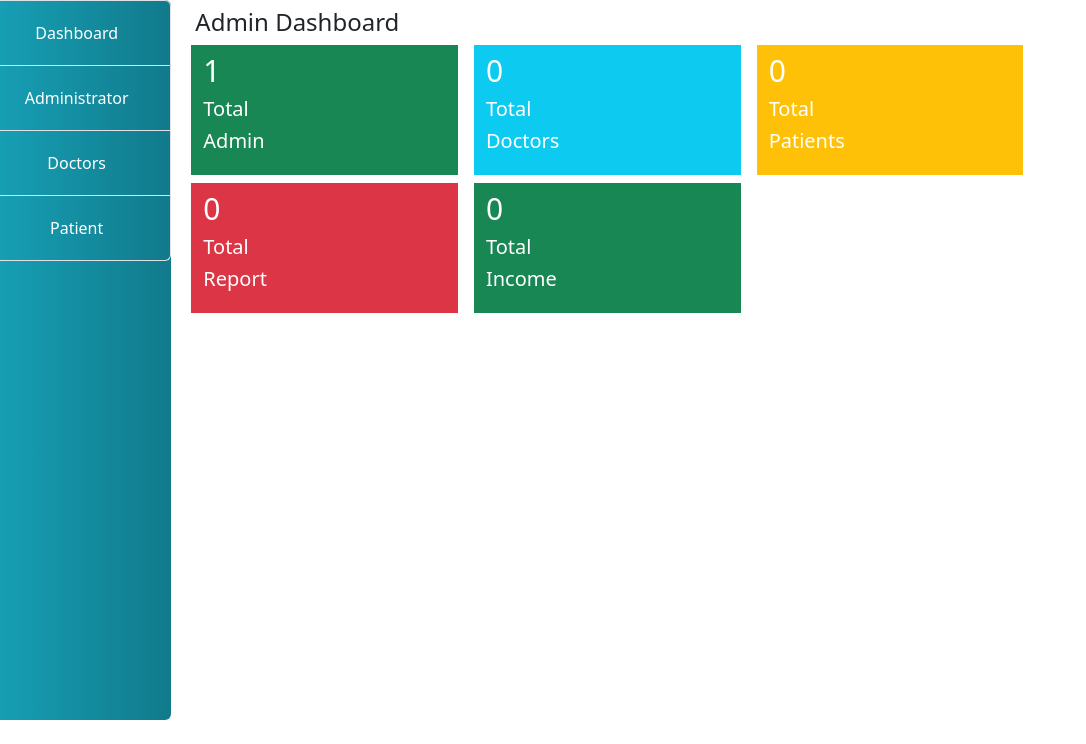
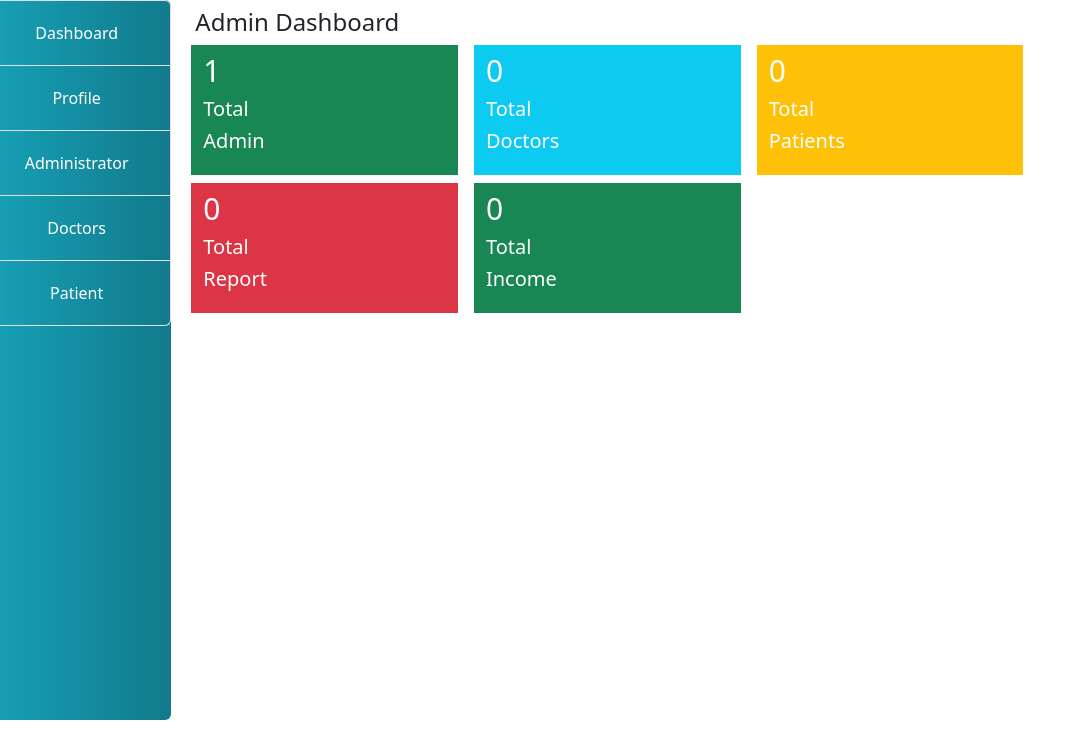
Before and after one commit to Jay1811004/Medisync-A-website-for-Hospital-Management-System_22CS008_22CS014, a PHP site: page /admin/index.php in a window 1280 px wide. Shown: the part 56-800 px from the top of the page, without its empty margins (0-1086 px from the left). Run offline with PHP 8.4, Linux system fonts and the light colour scheme; data comes from the database, SQL or seed files in the repository.

Commit message:
Update sidenav.php

```diff
--- a/Hospital/admin/sidenav.php
+++ b/Hospital/admin/sidenav.php
@@ -16,8 +16,9 @@
 <body>
 <div class="list-group " style="height: 90vh;">
     <a href="index.php" class="list-group-item list-group-item-action text-center text-white">Dashboard</a>
+    <a href="profile.php" class="list-group-item list-group-item-action text-center text-white">Profile</a>
     <a href="admin.php" class="list-group-item list-group-item-action text-center text-white">Administrator</a>
-    <a href="" class="list-group-item list-group-item-action text-center text-white">Doctors</a>
+    <a href="doctor.php" class="list-group-item list-group-item-action text-center text-white">Doctors</a>
     <a href="" class="list-group-item list-group-item-action text-center text-white">Patient</a>
  </div>
 </body>
```
